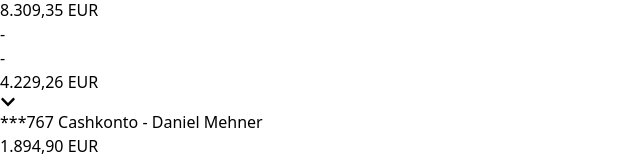
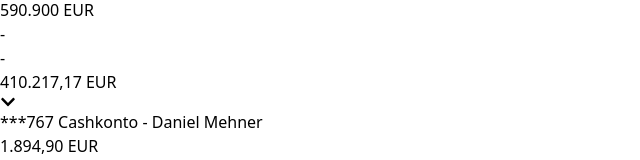
Before and after one commit to solutionave/flatex2.0, a Next.js app: page /Kontent in a window 1280 px wide. Shown: the part 646-806 px from the top of the page, without its empty margins (0-640 px from the left). Built offline with nearby package versions, Linux system fonts and the light colour scheme.

Commit message:
feature/textual

```diff
--- a/src/app/Kontent/page.tsx
+++ b/src/app/Kontent/page.tsx
@@ -75,10 +75,10 @@ const Konten = () => {
 
                         </div>
                         <div className="col-span-2 text-end">
-                            8.309,35 EUR<p>-</p>
+                            590.900 EUR<p>-</p>
                         </div>
                         <div className="col-span-2 text-end">
-                            -<p>4.229,26 EUR</p>
+                            -<p>410.217,17 EUR</p>
                         </div>
                         <div className="col-span-1">
                             <div className="py-2  px-3 mx-5 lg:px-2 m-2 bg-gray-400 text-white lg:mx-7">
```
